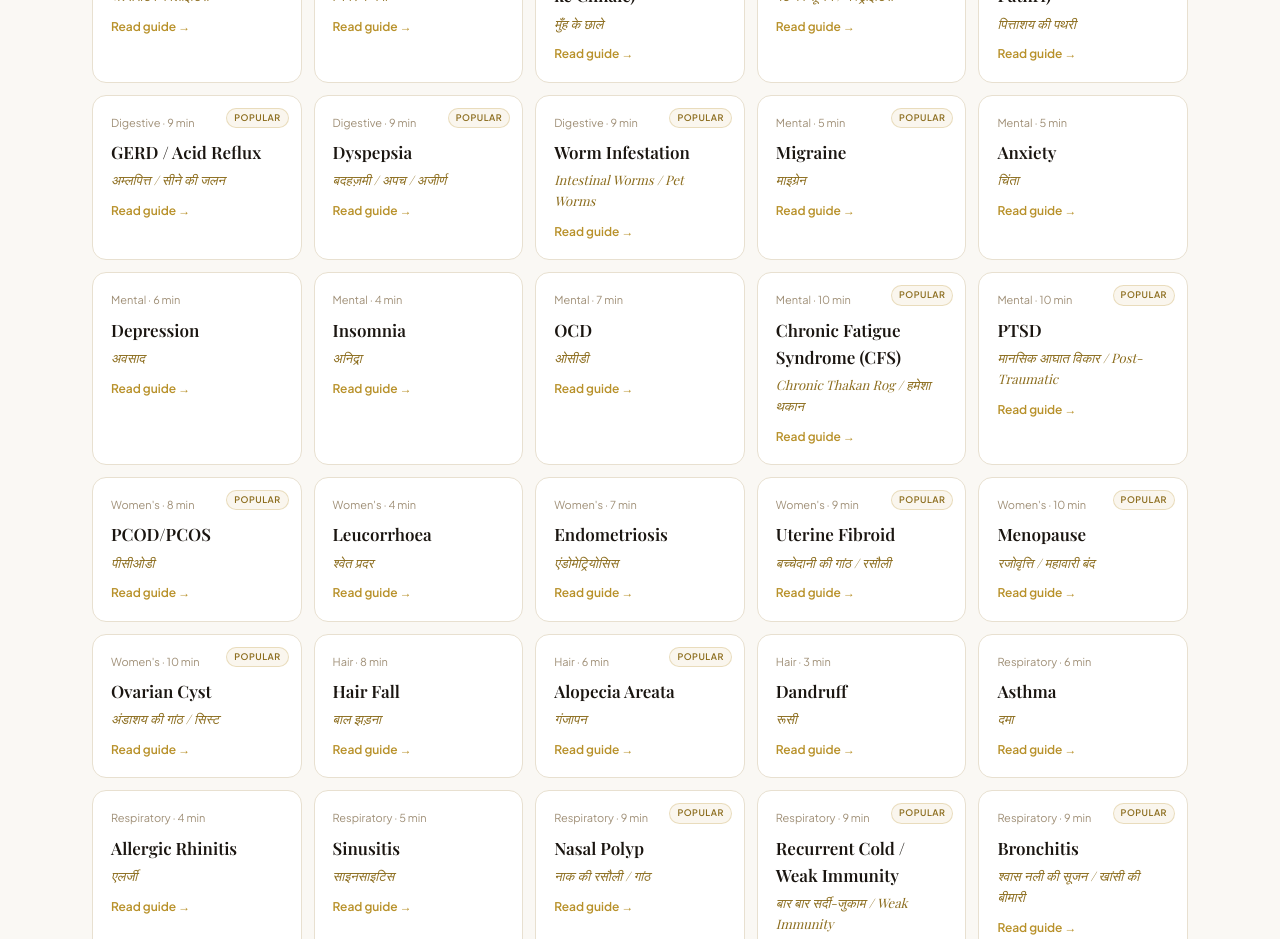
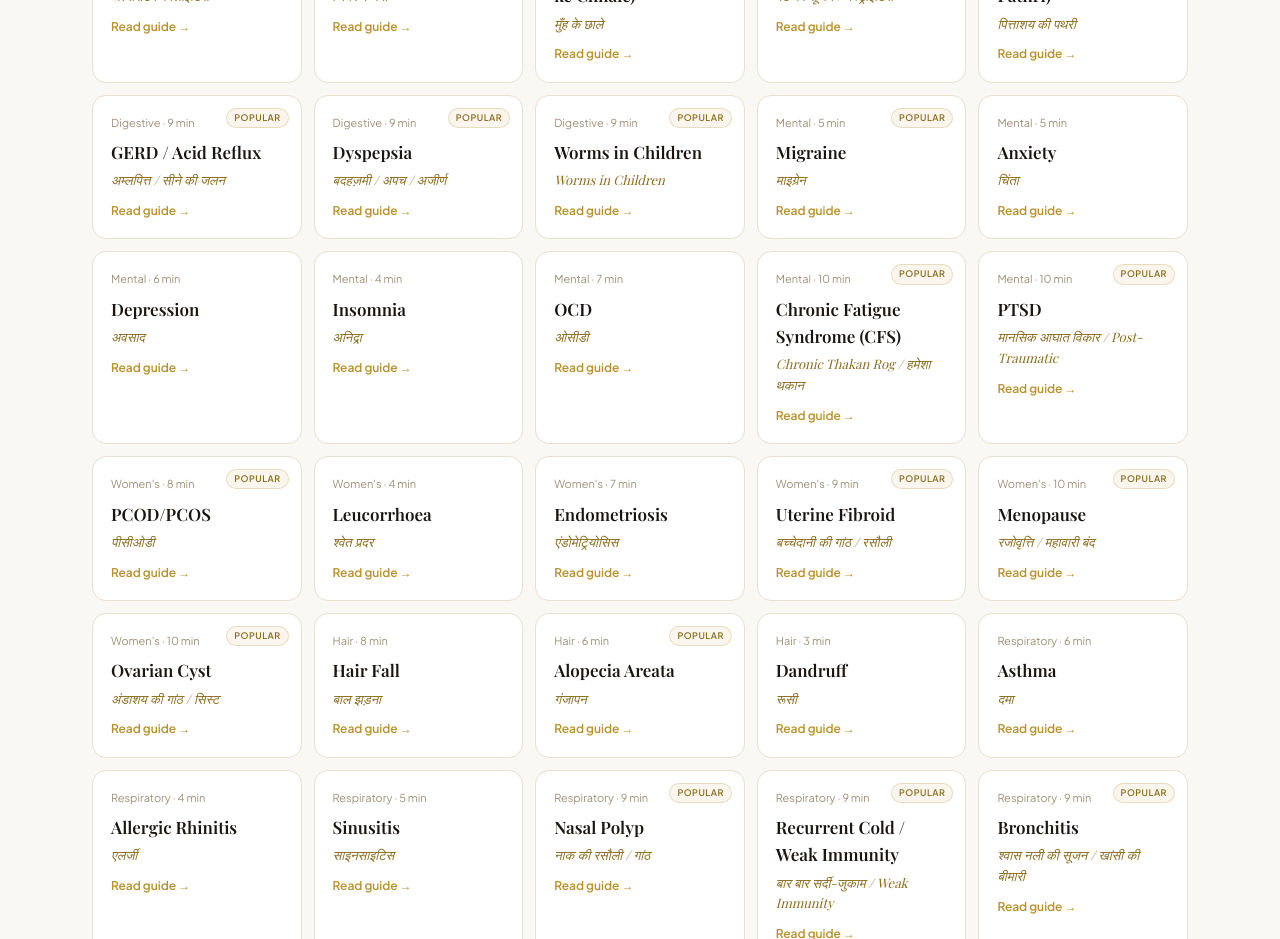
Before and after one commit to homeopediahope-health/homeopedia, a Next.js app: page /diseases in a window 1280 px wide. Shown: the part 2040-2979 px from the top of the page. Built offline with nearby package versions, Linux system fonts and the light colour scheme; a web font is replaced by a local one.

Commit message:
Fix: Worms in Children title

```diff
--- a/app/diseases/page.tsx
+++ b/app/diseases/page.tsx
@@ -56,7 +56,7 @@ const ALL_DISEASES = [
   { slug: 'gallstones',               title: 'Gallstones (Pitt Pathri)', hindi: 'पित्ताशय की पथरी',           cat: 'Digestive',   min: 10, hot: true,  h: 'pitt ki pathri pittashay pathri gall attack surgery alternative gallbladder stone' },
   { slug: 'gerd',                    title: 'GERD / Acid Reflux',       hindi: 'अम्लपित्त / सीने की जलन',    cat: 'Digestive',   min: 9,  hot: true,  h: 'seene ki jalan acid reflux amlapitta gerd pet ki gas khatti dakar homeopathy' },
   { slug: 'dyspepsia',              title: 'Dyspepsia',                hindi: 'बदहज़मी / अपच / अजीर्ण',      cat: 'Digestive',   min: 9,  hot: true,  h: 'badhazmi apach khana hazm nahi hota pet mein gas bloating jalan homeopathy' },
-  { slug: 'worm-infestation',      title: 'Worm Infestation',         hindi: 'Intestinal Worms / Pet Worms',   cat: 'Digestive',   min: 9,  hot: true,  h: 'pet worms intestinal worms pinworm roundworm hookworm deworming bacchon homeopathy cina' },
+  { slug: 'worm-infestation',      title: 'Worms in Children',        hindi: 'Worms in Children',              cat: 'Digestive',   min: 9,  hot: true,  h: 'worms in children pinworm roundworm hookworm deworming bacchon homeopathy cina' },
   // Mental
   { slug: 'migraine',                   title: 'Migraine',                hindi: 'माइग्रेन',                cat: 'Mental',      min: 5,  hot: true,  h: 'sar dard headache' },
   { slug: 'anxiety',                    title: 'Anxiety',                 hindi: 'चिंता',                   cat: 'Mental',      min: 5,              h: 'chinta tension ghabrahat' },
```
